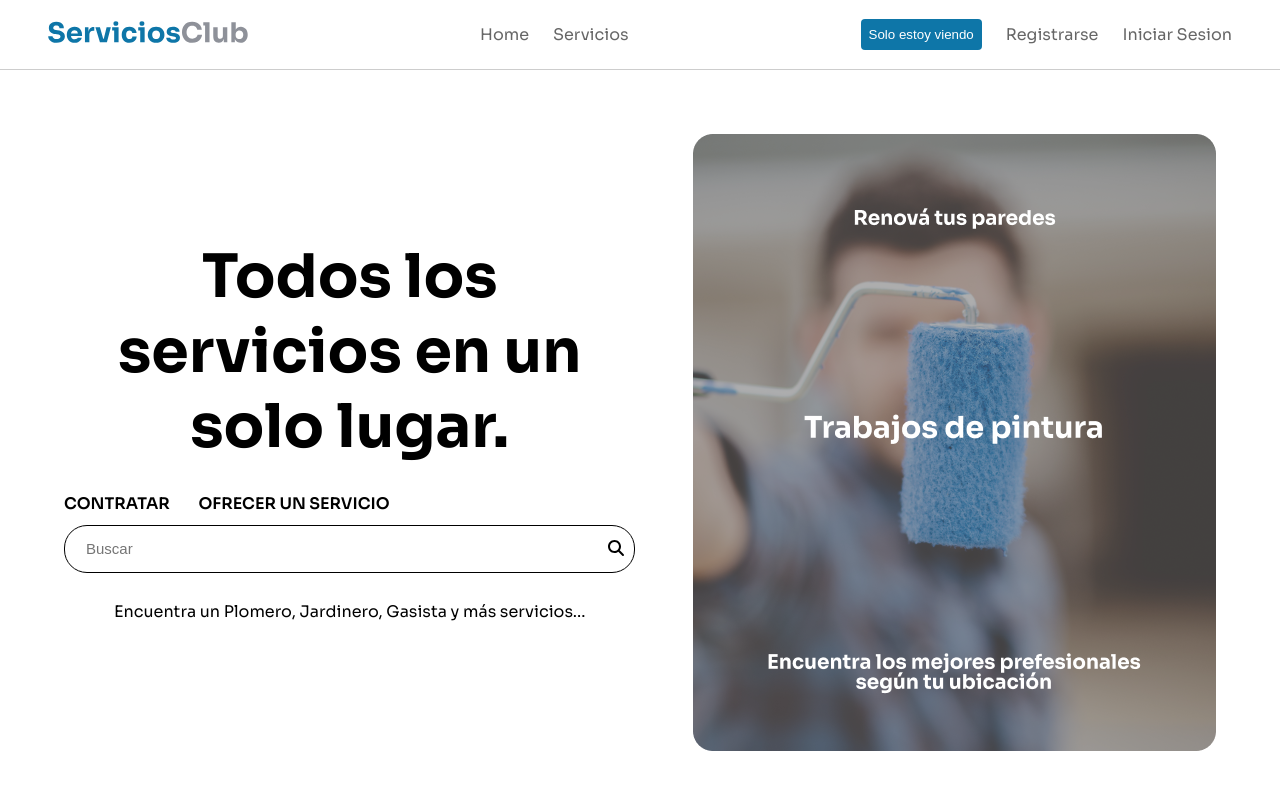
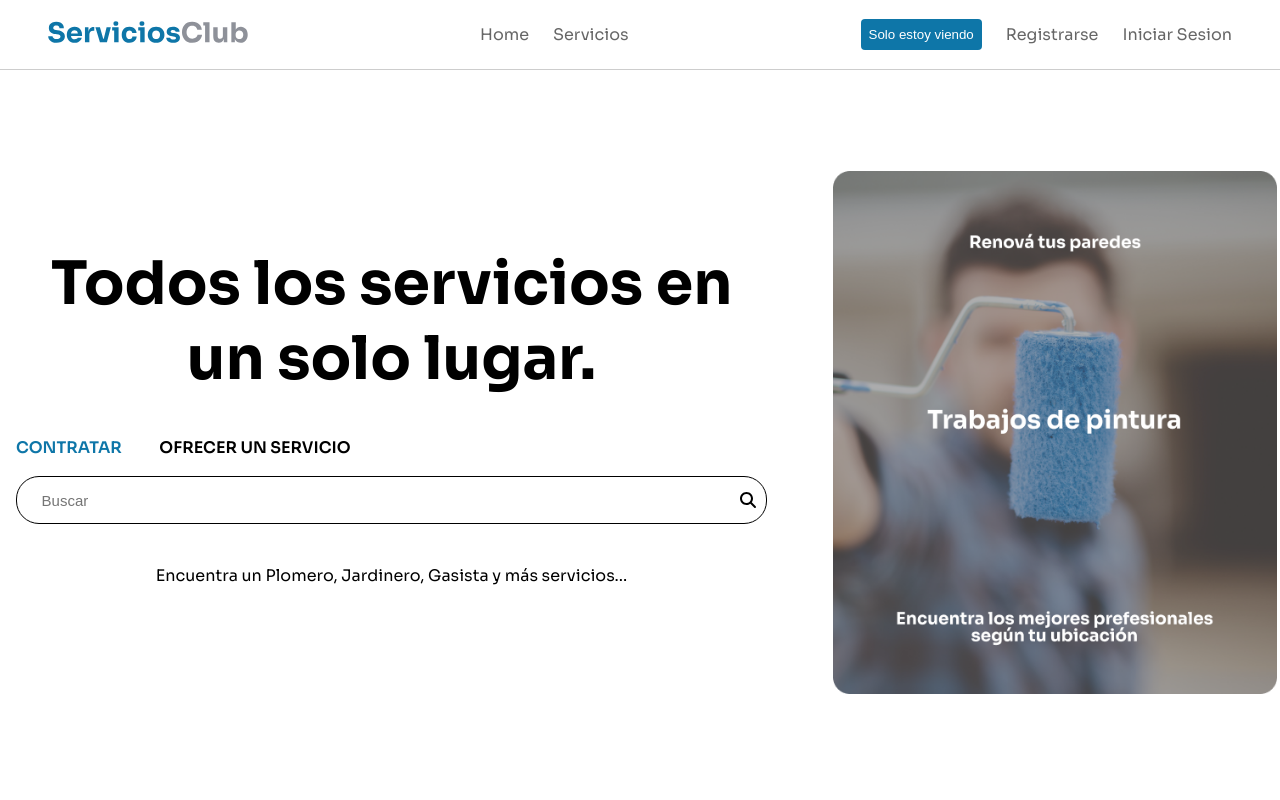
Before and after one commit to No-Country/c14-06-m-node-react, a React (Vite) app in the folder frontend/: page / in a window 1280 px wide. Shown: the top 800 px of the page. Built offline with nearby package versions, Linux system fonts and the light colour scheme.

Commit message:
style(home): update home  style as per new design

```diff
--- /dev/null
+++ b/frontend/src/components/MainScreen.jsx
@@ -0,0 +1,119 @@
+import styled from 'styled-components';
+import trabajosPintura from '../assets/images/trabajosPintura.png';
+import { FontAwesomeIcon } from '@fortawesome/react-fontawesome';
+import { faMagnifyingGlass } from '@fortawesome/free-solid-svg-icons';
+
+const MainScreen = styled.div`
+	height: calc(100vh - var(--navbar-height));
+	display: grid;
+	grid-template-areas: 'left right';
+	margin: 0 auto;
+	gap: 50px;
+	align-items: center;
+	@media (max-width: 920px) {
+		grid-template-areas: 'left';
+	}
+`;
+
+const ContainerLeft = styled.div`
+	grid-area: left;
+	display: flex;
+	flex-direction: column;
+	justify-content: center;
+	padding: 1rem;
+	gap: 0.2rem;
+	text-align: center;
+`;
+
+const ContainerSearch = styled.div`
+	display: flex;
+	align-items: center;
+	height: 3rem;
+	border-radius: 23px;
+	border: 1px solid black;
+	padding: 10px;
+	width: 100%;
+`;
+
+const StyledH1 = styled.h1`
+	font-weight: 700;
+	font-size: 60px;
+	text-align: center;
+	padding-bottom: 5%;
+`;
+
+const StyledUl = styled.ul`
+	font-weight: 600;
+	display: flex;
+	gap: 5%;
+	text-decoration: none;
+	list-style: none;
+	text-transform: uppercase;
+	padding-bottom: 2%;
+`;
+
+const Active = styled.li`
+	color: #0e76a8;
+	cursor: pointer;
+`;
+
+const StyledInput = styled.input`
+	float: left;
+	width: 100%;
+	height: 100%;
+	font-size: 15px;
+	border: none;
+	outline: none;
+	padding-left: 2%;
+
+	&:active {
+		border: none;
+	}
+`;
+
+const StyledP = styled.p`
+	text-align: center;
+	padding: 5%;
+`;
+
+const ContainerRight = styled.div`
+	grid-area: right;
+	display: none;
+	@media (min-width: 921px) {
+		display: block;
+	}
+`;
+
+const StyledImg = styled.img`
+	height: auto;
+	max-width: 95%;
+`;
+
+const Home = () => {
+	return (
+		<MainScreen>
+			<ContainerLeft>
+				<StyledH1>Todos los servicios en un solo lugar.</StyledH1>
+				<StyledUl>
+					<Active>Contratar</Active>
+					<li>Ofrecer un servicio</li>
+				</StyledUl>
+				<ContainerSearch>
+					<StyledInput type="text" placeholder="Buscar" />
+					<div>
+						<FontAwesomeIcon icon={faMagnifyingGlass} />
+					</div>
+				</ContainerSearch>
+
+				<StyledP>
+					Encuentra un Plomero, Jardinero, Gasista y más servicios...
+				</StyledP>
+			</ContainerLeft>
+			<ContainerRight>
+				<StyledImg src={trabajosPintura} alt="" />
+			</ContainerRight>
+		</MainScreen>
+	);
+};
+
+export default Home;
--- a/frontend/src/pages/Home.jsx
+++ b/frontend/src/pages/Home.jsx
@@ -1,96 +1,18 @@
 import styled from 'styled-components';
-import trabajosPintura from '../assets/images/trabajosPintura.png';
-import { FontAwesomeIcon } from '@fortawesome/react-fontawesome';
-import { faMagnifyingGlass } from '@fortawesome/free-solid-svg-icons';
+import MainScreen from '../components/MainScreen';
+import Categories from '../components/Categories';
 
-const ContainerHome = styled.div`
-	padding: 5%;
-	display: flex;
-	justify-content: space-evenly;
-	gap: 5%;
+export const Container = styled.div`
+	width: 1300px;
+	margin: 0 auto;
 `;
 
-const ContainerLeft = styled.div`
-	display: flex;
-	flex-direction: column;
-	justify-content: center;
-`;
-
-const ContainerSearch = styled.div`
-	display: flex;
-	align-items: center;
-	height: 3rem;
-	border-radius: 23px;
-	border: 1px solid black;
-	padding: 10px;
-`;
-
-const StyledH1 = styled.h1`
-	font-weight: 700;
-	font-size: 60px;
-	text-align: center;
-	padding-bottom: 5%;
-`;
-
-const StyledUl = styled.ul`
-	font-weight: 600;
-	display: flex;
-	gap: 5%;
-	text-decoration: none;
-	list-style: none;
-	text-transform: uppercase;
-	padding-bottom: 2%;
-`;
-
-const StyledLi = styled.li`
-	&:active {
-		color: #0e76a8;
-	}
-`;
-
-const StyledInput = styled.input`
-	float: left;
-	width: 100%;
-	height: 100%;
-	font-size: 15px;
-	border: none;
-	outline: none;
-	cursor: pointer;
-	padding-left: 2%;
-
-	&:active {
-		border: none;
-	}
-`;
-
-const StyledP = styled.p`
-	text-align: center;
-	padding: 5%;
-`;
 const Home = () => {
 	return (
-		<ContainerHome>
-			<ContainerLeft>
-				<StyledH1>Todos los servicios en un solo lugar.</StyledH1>
-				<StyledUl>
-					<StyledLi>Contratar</StyledLi>
-					<StyledLi>Ofrecer un servicio</StyledLi>
-				</StyledUl>
-				<ContainerSearch>
-					<StyledInput type="text" placeholder="Buscar" />
-					<div>
-						<FontAwesomeIcon icon={faMagnifyingGlass} />
-					</div>
-				</ContainerSearch>
-
-				<StyledP>
-					Encuentra un Plomero, Jardinero, Gasista y más servicios...
-				</StyledP>
-			</ContainerLeft>
-			<div>
-				<img src={trabajosPintura} alt="" />
-			</div>
-		</ContainerHome>
+		<Container>
+			<MainScreen />
+			<Categories />
+		</Container>
 	);
 };
 
```
